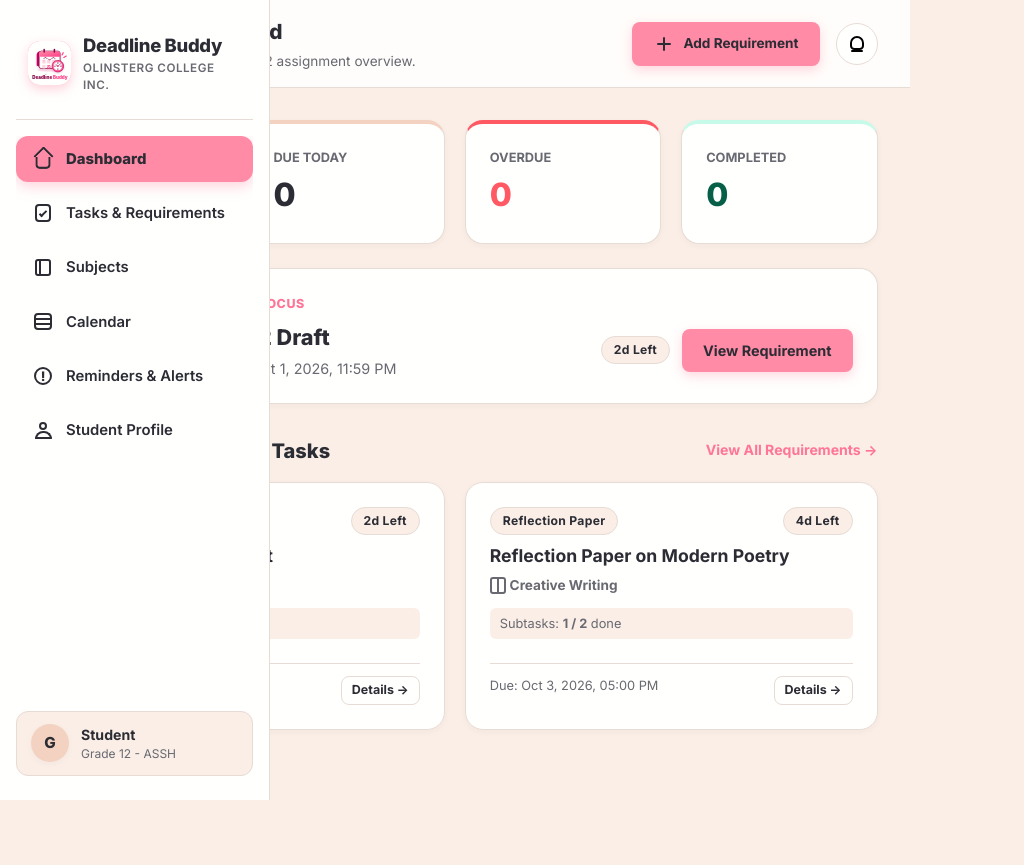
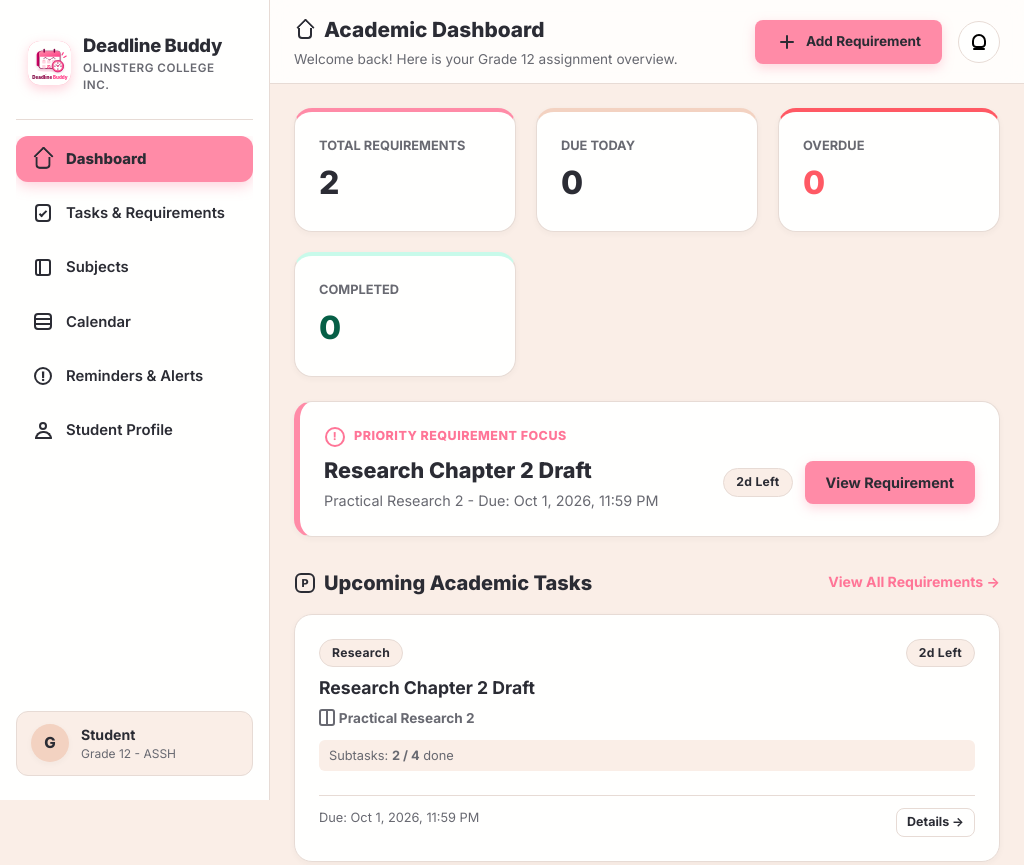
Before and after one commit to 03DxD12/Deadline-Buddy, a plain HTML site: page dashboard.html in a window 1024 px wide. Shown: the top 865 px of the page. Before the commit the page ends 800 px from the top, so only its background shows below. Drawn offline with Linux system fonts and the light colour scheme.

Commit message:
Fix desktop layout visibility and adaptive grids

```diff
--- a/css/style.css
+++ b/css/style.css
@@ -522,7 +522,6 @@ body {
     color: var(--text-muted);
     font-size: 0.78rem;
 }
-}
 
 /* Main Content Layout */
 .main-content {
@@ -602,7 +601,7 @@ body {
 }
 
 .grid-4 {
-    grid-template-columns: repeat(4, 1fr);
+    grid-template-columns: repeat(auto-fit, minmax(170px, 1fr));
 }
 
 /* Buttons */
@@ -1076,6 +1075,43 @@ input[type="datetime-local"].form-control::-webkit-calendar-picker-indicator:hov
     display: none !important;
 }
 
+@media (min-width: 769px) {
+    .sidebar {
+        width: 270px;
+        bottom: 0;
+        transform: none !important;
+    }
+
+    .main-content {
+        margin-left: 270px;
+        min-width: 0;
+    }
+
+    .mobile-toggle,
+    .mobile-nav {
+        display: none !important;
+    }
+}
+
+@media (min-width: 769px) and (max-width: 1180px) {
+    .container {
+        padding: 24px;
+    }
+
+    .topbar {
+        padding: 14px 24px;
+        flex-wrap: wrap;
+    }
+
+    .topbar > div[style*="flex: 1"] {
+        min-width: 280px;
+    }
+
+    .grid-2 {
+        grid-template-columns: 1fr;
+    }
+}
+
 /* Responsive Breakpoints */
 @media (max-width: 768px) {
     .sidebar {
```
